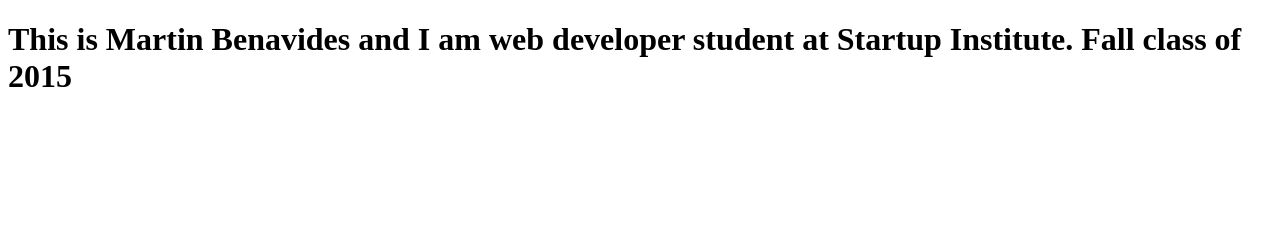
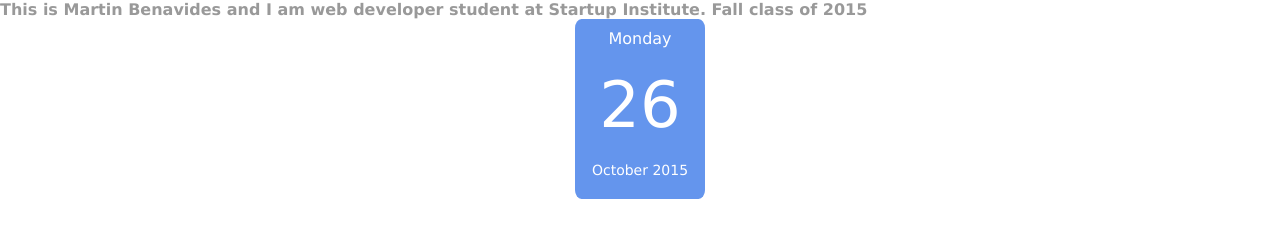
Before and after one commit to StartupInstituteNY/about-me, a plain HTML site: page martin-ben/index.html in a window 1280 px wide. Drawn offline with Linux system fonts and the light colour scheme.

Commit message:
add calendar css, js code, modify index.html

```diff
--- a/martin-ben/about-me.js
+++ b/martin-ben/about-me.js
@@ -0,0 +1,22 @@
+//calendar
+function calendar(){
+	var weekDay = ['Sunday', 'Monday', 'Tuesday', 'Wednesday', 'Thursday', 'Friday', 'Saturday']		//weekDay array
+	var month = ['January', 'February', 'March', 'April', 'May', 'June', 'July', 'August', 'September', 'October', 'November', 'December']		//month name array
+	var date = new Date();		//start a new date object
+	setTextDate('calendar-day', weekDay[date.getDay()]);		//call setTextDate function with two arguments, p tag id name and date type value
+	setTextDate('calendar-date', date.getDate());
+	setTextDate('calendar-month-year', month[date.getMonth()] + '  ' + (1900 + date.getYear()));		//must add 1900, get year returns 115
+}
+
+function setTextDate(idName, val){
+	//if the date number is less than 10, add 0 before the number, date format
+	if (val < 10 ) {
+		val = "0" + String(val);
+	}
+
+	//store the new values in the p tag
+	document.getElementById(idName).innerHTML = val;
+}
+
+//load the changes when browser is ready
+window.onload = calendar
--- a/martin-ben/index.html
+++ b/martin-ben/index.html
@@ -3,8 +3,15 @@
   <head>
     <meta charset="utf-8">
     <title>Martin Ben</title>
+    <link rel="stylesheet" type="text/css" href="style.css">
+		<script src="about-me.js" type="text/javascript" charset="utf-8"></script>
   </head>
   <body>
     <h1>This is Martin Benavides and I am web developer student at Startup Institute.  Fall class of 2015</h1>
+    <div class="calendar-container">
+			<p id="calendar-day">Monday</p>
+			<p id="calendar-date">06</p>
+			<p id="calendar-month-year">June 2015</p>
+		</div>
   </body>
 </html>
--- a/martin-ben/style.css
+++ b/martin-ben/style.css
@@ -0,0 +1,41 @@
+*{
+	margin: 0;
+	padding: 0;
+	border: 0;
+}
+
+body{
+	font-family: verdana, sans-serif;
+	font-size: 1em;
+	/* line-height: 1; */
+	color: #999;
+	height: 100%;
+}
+/**************************************************
+*CALENDAR
+**************************************************/
+.calendar-container{
+	margin: auto;
+	position: relative;
+	width: 130px;
+	height: 180px;
+	background-color: cornflowerblue;
+	border-radius: 5%;
+	color: #fff;
+	text-align: center;
+}
+h1{
+  font-family: verdana, sans-serif;
+  color: #999;
+  font-size: 1em;
+}
+p{
+	padding: 10px 0;
+	font-size: 16px;
+}
+#calendar-date{
+	font-size: 64px;
+}
+#calendar-month-year{
+	font-size: 14px;
+}
```
